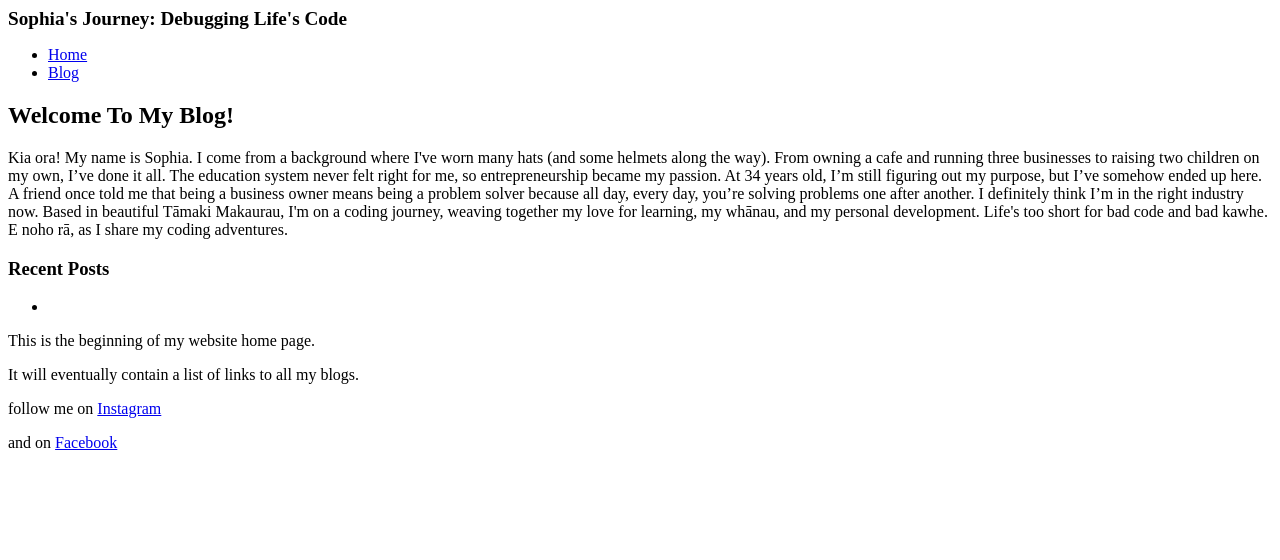
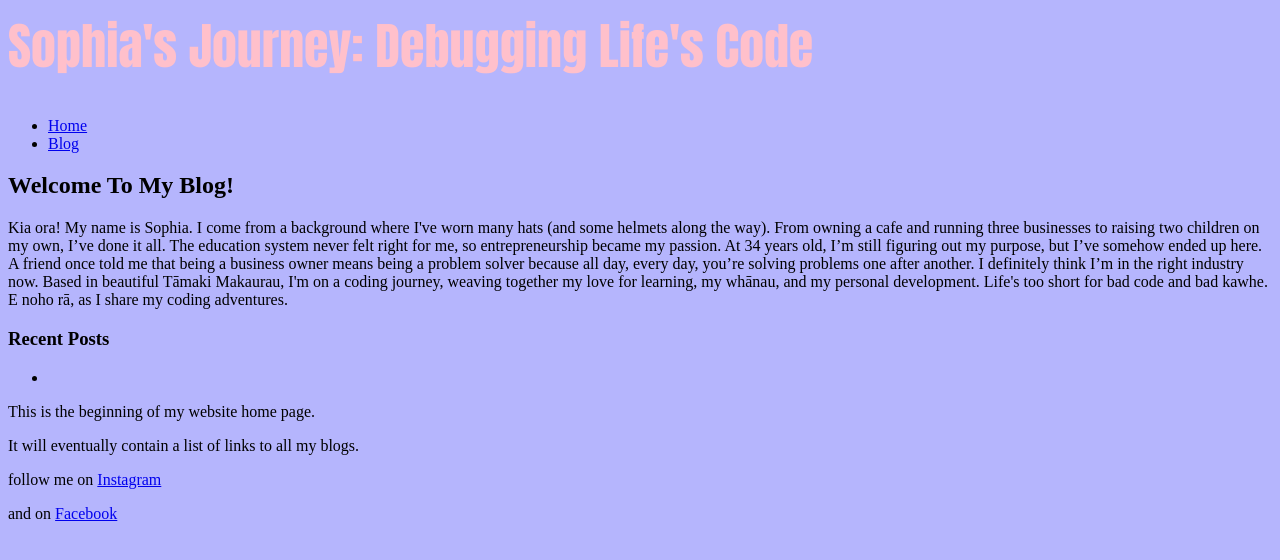
Before and after one commit to sophia-dejonge/sophia-dejonge.github.io, a plain HTML site: page index.html in a window 1280 px wide. Drawn offline with Linux system fonts and the light colour scheme; files that its build step writes are made by us from their sources.

Commit message:
test css

```diff
--- a/styles/main.css
+++ b/styles/main.css
@@ -1,3 +1,11 @@
 h1 {
-  font-size: larger;
+  font-family: Impact, Haettenschweiler, 'Arial Narrow Bold', sans-serif;
 }
+body {
+  background-color: rgb(181, 181, 253);
+}
+h1 {
+  color: pink;
+  font-size: 50px;
+  font-family: Impact, Haettenschweiler, 'Arial Narrow Bold', sans-serif;
+}
```
